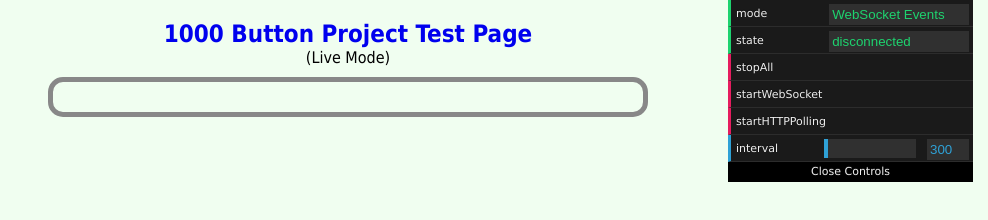
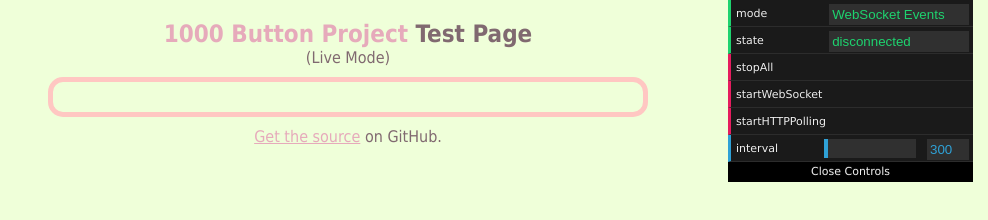
Before and after one commit to mildmojo/buttons-are-cool-gateway, a website: page public/index.html in a window 1280 px wide. Shown: the whole page, without its empty margins (292-1280 px from the left). Drawn offline with Linux system fonts and the light colour scheme; a web font is replaced by a local one.

Commit message:
Demo page palette facelift, adds footer link to GitHub.

```diff
--- a/public/index.html
+++ b/public/index.html
@@ -250,7 +250,16 @@
         flex-wrap: nowrap;
         padding-top: 20px;
         font-family: "Francois One",Tahoma,Verdana,Sans;
-        background-color: #F0FEF0;
+        background-color: #EFFFD9;
+        color: #806970;
+      }
+
+      a {
+        color: #E6AABB;
+      }
+
+      a:visited {
+        color: #B099A0;
       }
 
       .test-mode-note {
@@ -262,7 +271,7 @@
       }
 
       body.test-mode {
-        background-color: #FFFFF0;
+        background-color: #FFE6C2;
       }
 
       body.test-mode .test-mode-note {
@@ -286,8 +295,9 @@
         width: 50%;
         margin: 0;
         margin-top: 10px;
+        margin-bottom: 10px;
         padding: 15px;
-        border: 5px solid #888;
+        border: 5px solid #FFC7C2;
         border-radius: 15px;
       }
 
@@ -342,10 +352,11 @@
   </head>
   <body>
     <div class="center full-width">
-      <h2><a class="no-decorate" href="http://buttonsare.cool">1000 Button Project Test Page</a></h2>
+      <h2><a class="no-decorate" href="http://buttonsare.cool">1000 Button Project</a> Test Page</h2>
       <div class='test-mode-note'>(Test Mode)</div>
       <div class='live-mode-note'>(Live Mode)</div>
     </div>
     <div class="container"></div>
+    <div><a href="https://github.com/mildmojo/buttons-are-cool-node">Get the source</a> on GitHub.</div>
   </body>
 </html>
```
